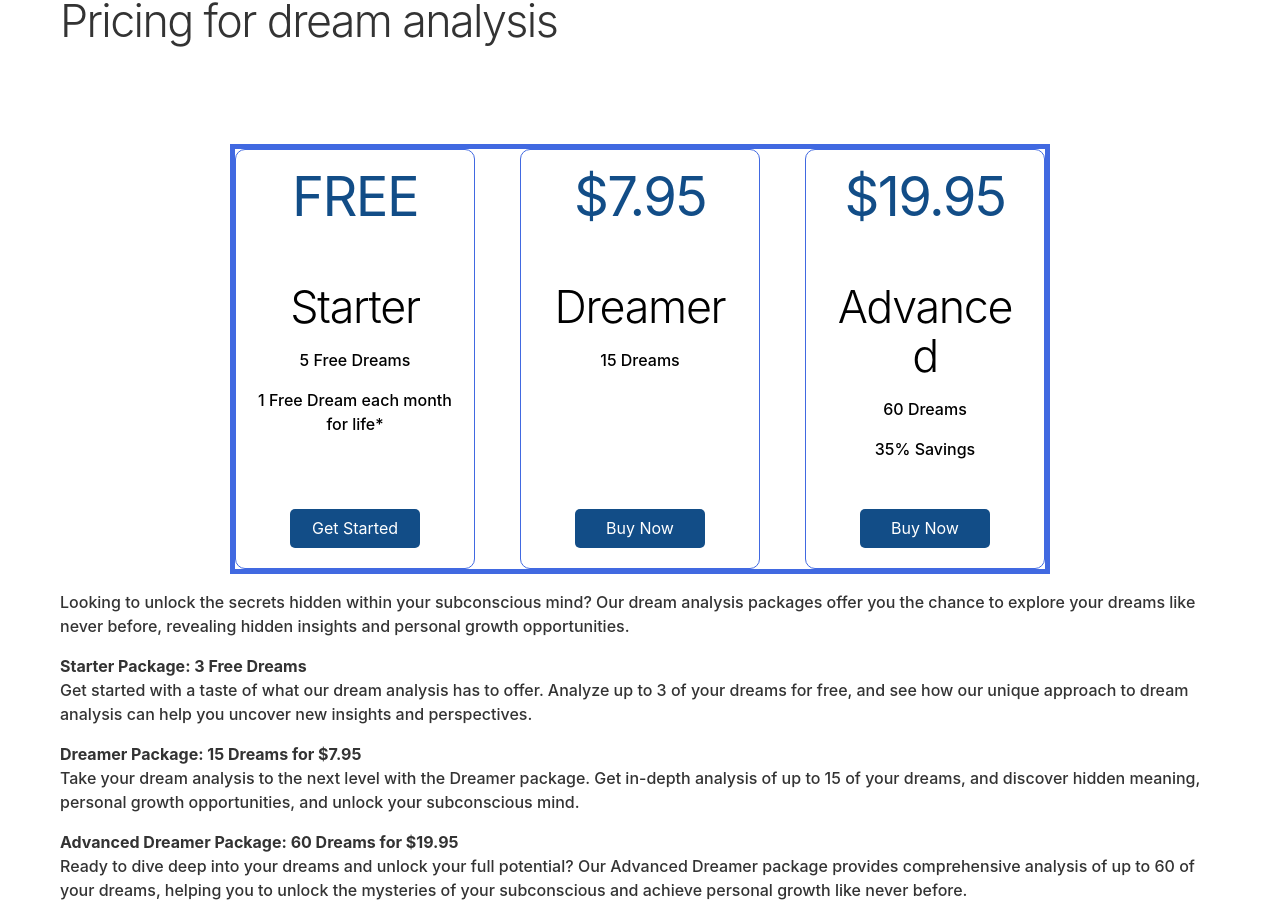
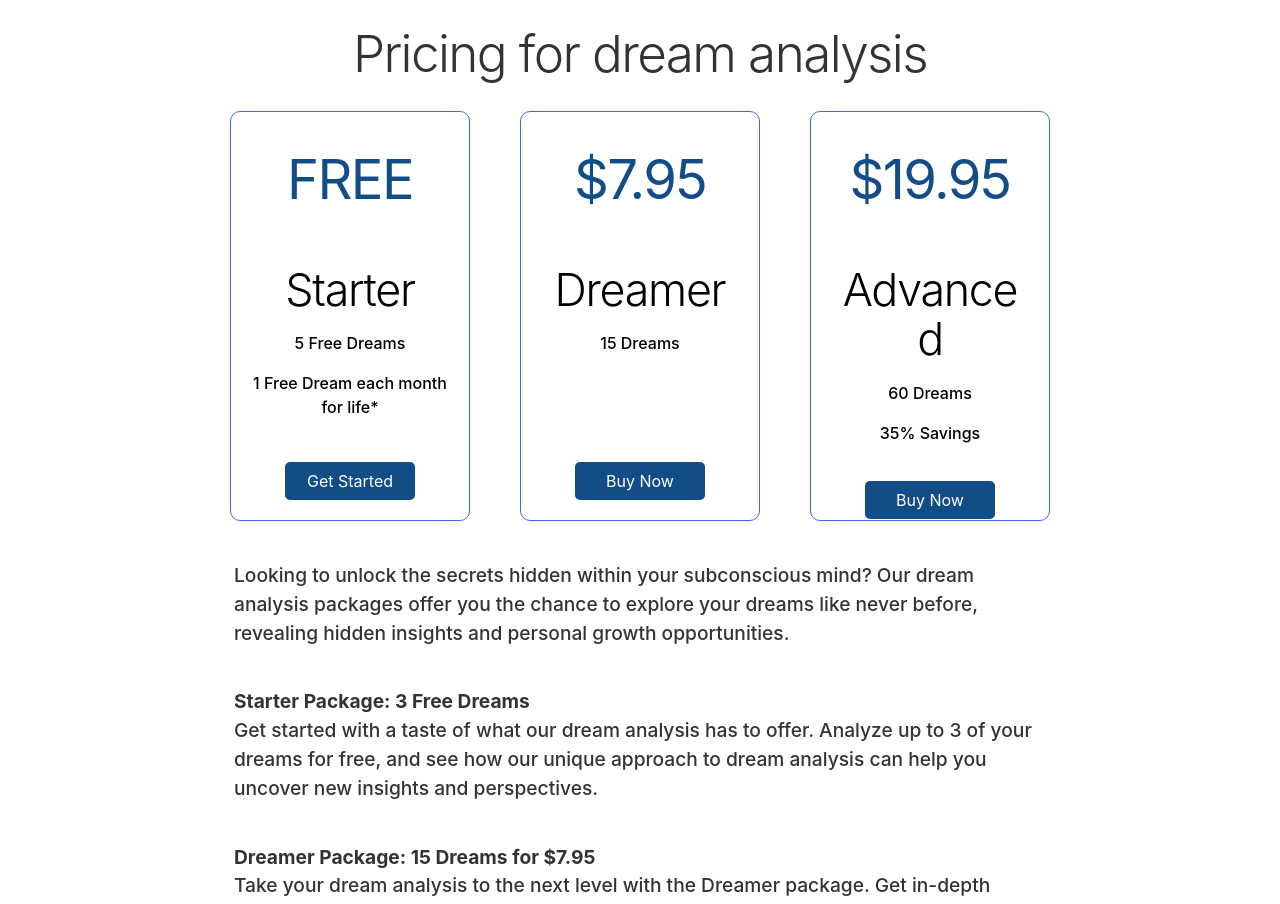
Before and after one commit to dwestland/dream-interpretation, a Next.js app: page /pricing in a window 1280 px wide. Shown: the part 527-1431 px from the top of the page. Built offline with nearby package versions, Linux system fonts and the light colour scheme; no server answers.

Commit message:
Update UI

```diff
--- a/pages/pricing.tsx
+++ b/pages/pricing.tsx
@@ -8,8 +8,8 @@ const PricingPage = () => (
   <Layout title="Document" description="Document description">
     <main>
       <section>
-        <h1>Start your journey today</h1>
-        <h3>Pricing for dream analysis</h3>
+        <h2 className={styles.tagLine}>Start your journey today</h2>
+        <h1 className={styles.heading}>Pricing for dream analysis</h1>
         <div className={`${styles.pricingCardContainer} pricingCard-container`}>
           <div className={styles.pricingCard}>
             <main className={styles.main}>
@@ -75,13 +75,13 @@ const PricingPage = () => (
           </div>
         </div>
 
-        <p>
+        <p className={styles.paragraph}>
           Looking to unlock the secrets hidden within your subconscious mind?
           Our dream analysis packages offer you the chance to explore your
           dreams like never before, revealing hidden insights and personal
           growth opportunities.
         </p>
-        <p>
+        <p className={styles.paragraph}>
           <strong>Starter Package: 3 Free Dreams</strong>
           <br />
           Get started with a taste of what our dream analysis has to offer.
@@ -89,7 +89,7 @@ const PricingPage = () => (
           approach to dream analysis can help you uncover new insights and
           perspectives.
         </p>
-        <p>
+        <p className={styles.paragraph}>
           <strong>Dreamer Package: 15 Dreams for $7.95</strong>
           <br />
           Take your dream analysis to the next level with the Dreamer package.
@@ -97,7 +97,7 @@ const PricingPage = () => (
           meaning, personal growth opportunities, and unlock your subconscious
           mind.
         </p>
-        <p>
+        <p className={styles.paragraph}>
           <strong>Advanced Dreamer Package: 60 Dreams for $19.95</strong>
           <br />
           Ready to dive deep into your dreams and unlock your full potential?
@@ -105,9 +105,11 @@ const PricingPage = () => (
           60 of your dreams, helping you to unlock the mysteries of your
           subconscious and achieve personal growth like never before.
         </p>
-        <p> Invest in yourself and unlock the secrets of your dreams today!</p>
-        <p></p>
-        <p>
+        <p className={styles.paragraph}>
+          Invest in yourself and unlock the secrets of your dreams today!
+        </p>
+        <p className={styles.paragraph}></p>
+        <p className={styles.paragraph}>
           * On the 1st of ever month, if you have no dreams, you will be given a
           free dream each month for life.
         </p>
--- a/styles/Pricing.module.scss
+++ b/styles/Pricing.module.scss
@@ -4,13 +4,28 @@
   align-items: center;
   display: flex;
   flex-direction: row;
-  margin: 100px auto 0;
+  margin: 20px auto 20px;
   max-width: 1200px;
-  margin-top: 100px;
-  border: 5px solid royalblue;
+  // margin-top: 100px;
+  // border: 5px solid royalblue;
   align-items: stretch;
   justify-content: space-between;
   max-width: 820px;
+}
+
+.tagLine {
+  font-size: 5rem;
+  letter-spacing: -0.15rem;
+  line-height: 1.2;
+  margin-top: 1.8rem;
+}
+
+.heading {
+  font-size: 3.2rem;
+  letter-spacing: -0.1rem;
+  line-height: 1;
+  margin: 3rem auto 2rem;
+  text-align: center;
 }
 
 .pricingCard {
@@ -18,7 +33,7 @@
   border: 1px solid royalblue;
   background: #fff;
   border-radius: 10px;
-  height: 420px;
+  height: 410px;
   text-align: center;
   color: #000;
   width: 240px;
@@ -28,6 +43,11 @@
 
 .main {
   flex: 1;
+}
+
+.paragraph {
+  font-size: 1.2rem;
+  margin: 40px 15%;
 }
 
 .footer {
@@ -40,6 +60,7 @@
   color: var(--blue-070);
   font-size: 3.4em;
   font-weight: 400;
+  margin-top: 40px;
 }
 
 .button {
@@ -49,7 +70,9 @@
 @media (max-width: 768px) {
   .pricingCardContainer {
     flex-direction: column;
-    margin-top: 20px;
+    // height: 350px;
+    // margin: 10px 5%;
+    // margin: 10px 10px;
   }
   .pricingCard {
     width: 100%;
```
